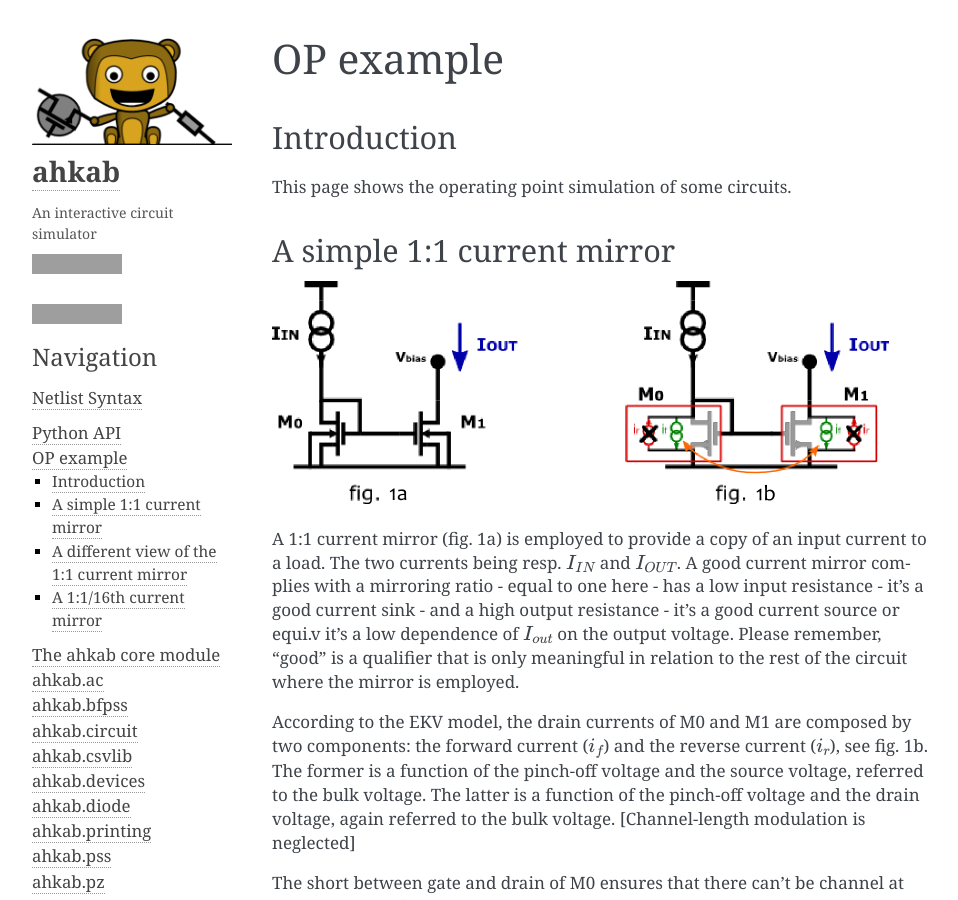
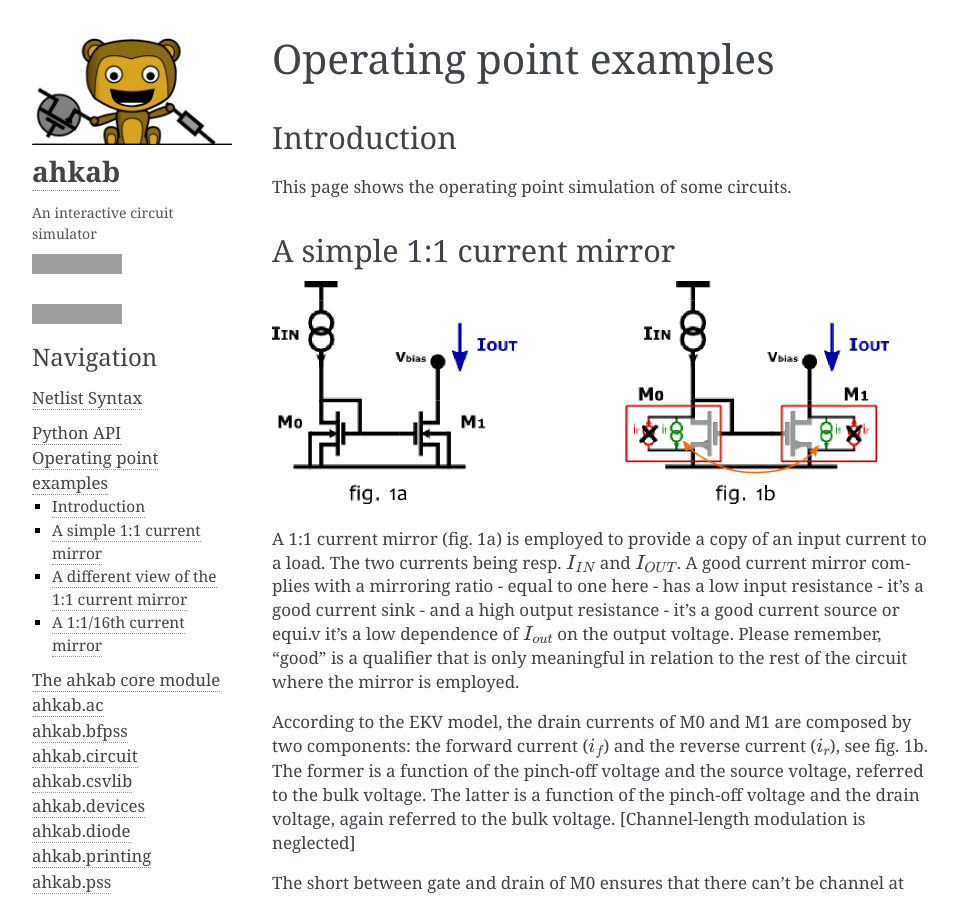
Before and after one commit to ahkab/ahkab, a Sphinx documentation site: the page built from doc/examples/OP_simulation.rst, in a window 1280 px wide and 900 px high, cut to the strip 0-900 px from the top of the window. Shown: the whole strip, without its empty margins (148-1106 px from the left). Built offline with Sphinx 7.4.7, drawn with Linux system fonts in a browser that asks for light colours; grey boxes are pictures that could not be loaded.

Commit message:
DOC: rename OP example.

```diff
--- a/doc/examples/OP_simulation.rst
+++ b/doc/examples/OP_simulation.rst
@@ -1,5 +1,5 @@
-OP example
-~~~~~~~~~~
+Operating point examples
+~~~~~~~~~~~~~~~~~~~~~~~~
 
 Introduction
 """"""""""""
```
